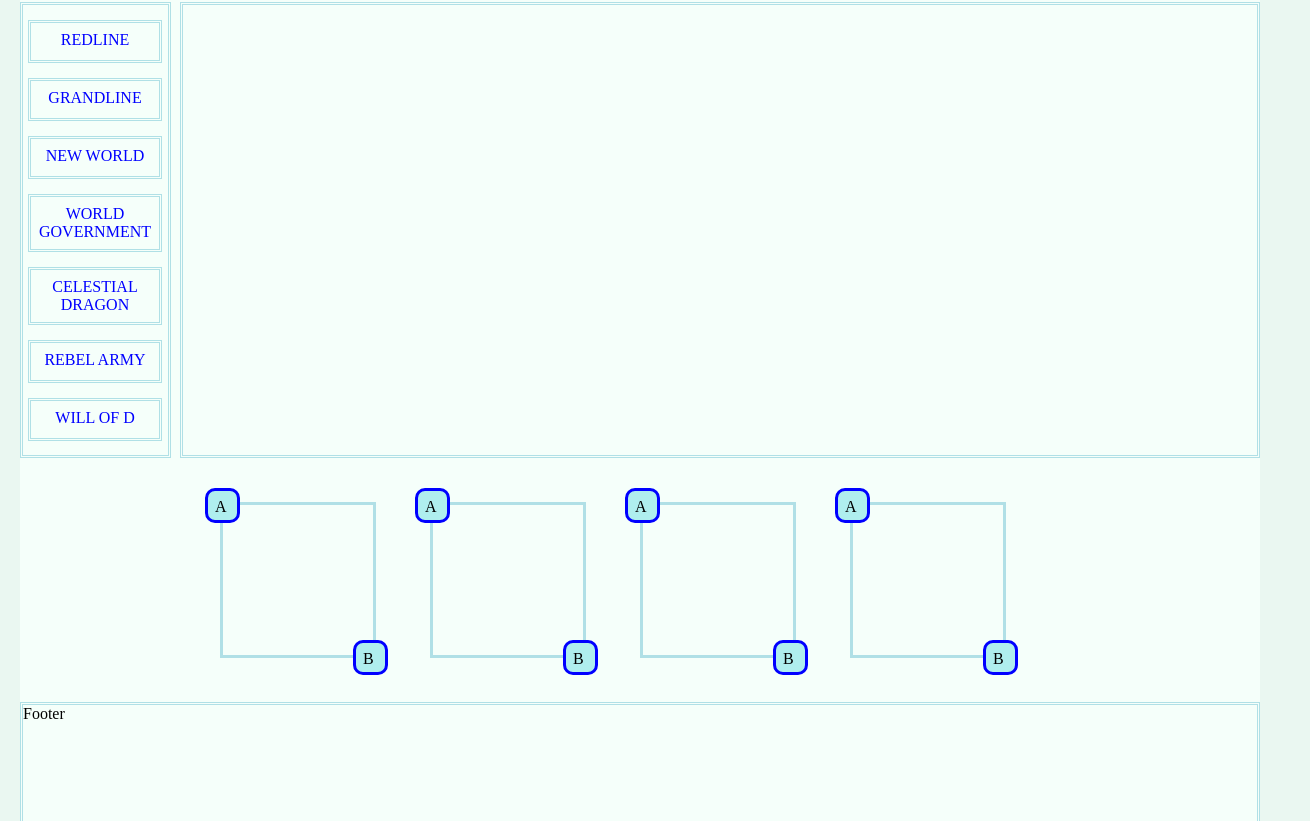
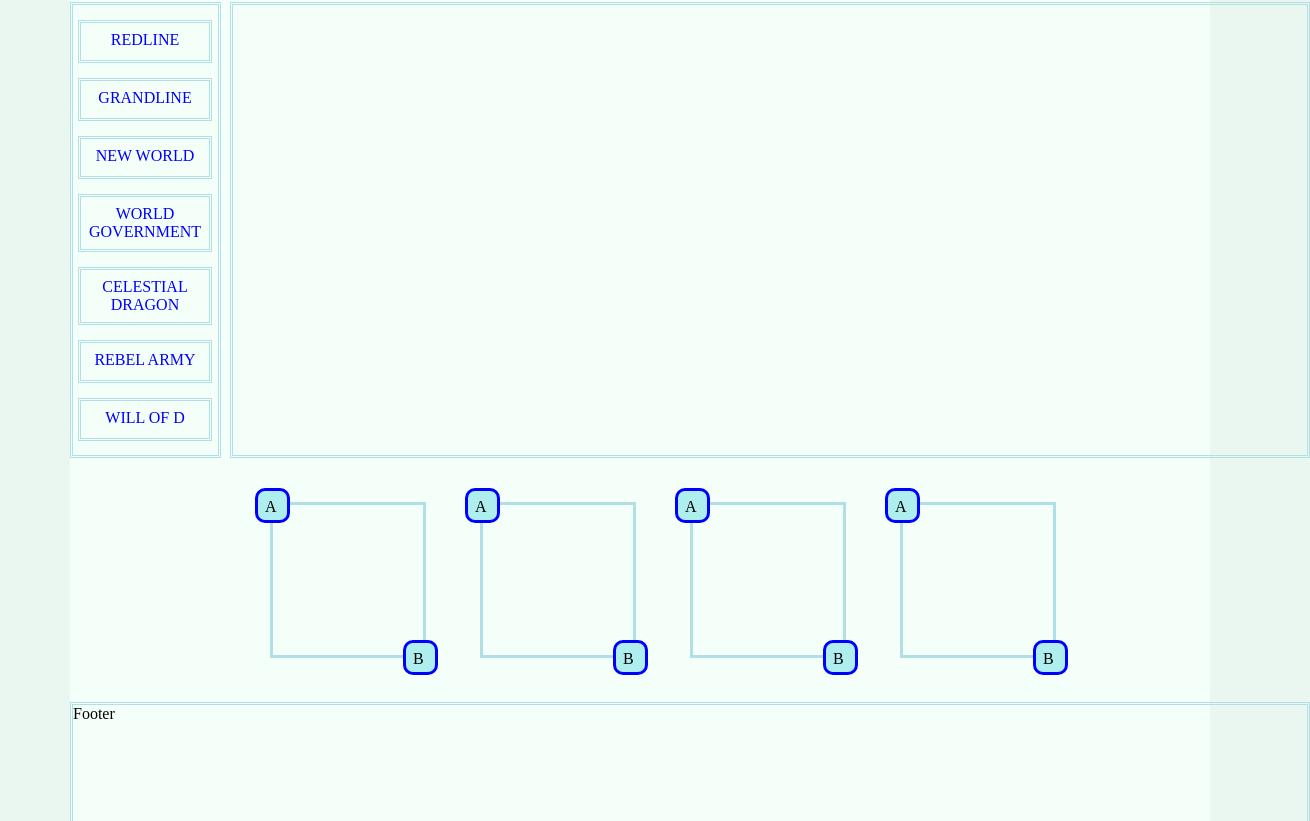
Before and after one commit to naimrosli/naimrosli.github.io, a plain HTML site: page deltatutorial/index.html in a window 1280 px wide. Shown: the part 154-975 px from the top of the page, 1310 px wide, since content can reach past the window. Drawn offline with Linux system fonts and the light colour scheme.

Commit message:
Update index.html
27/9/2016-positioning

```diff
--- a/deltatutorial/index.html
+++ b/deltatutorial/index.html
@@ -11,7 +11,7 @@
 <style type="text/css">
 
  body {
-     width: 1240px;
+     width: 1140px;
      height: 1000px;
      background-color: #eaf7f1;
      margin: auto;
```
